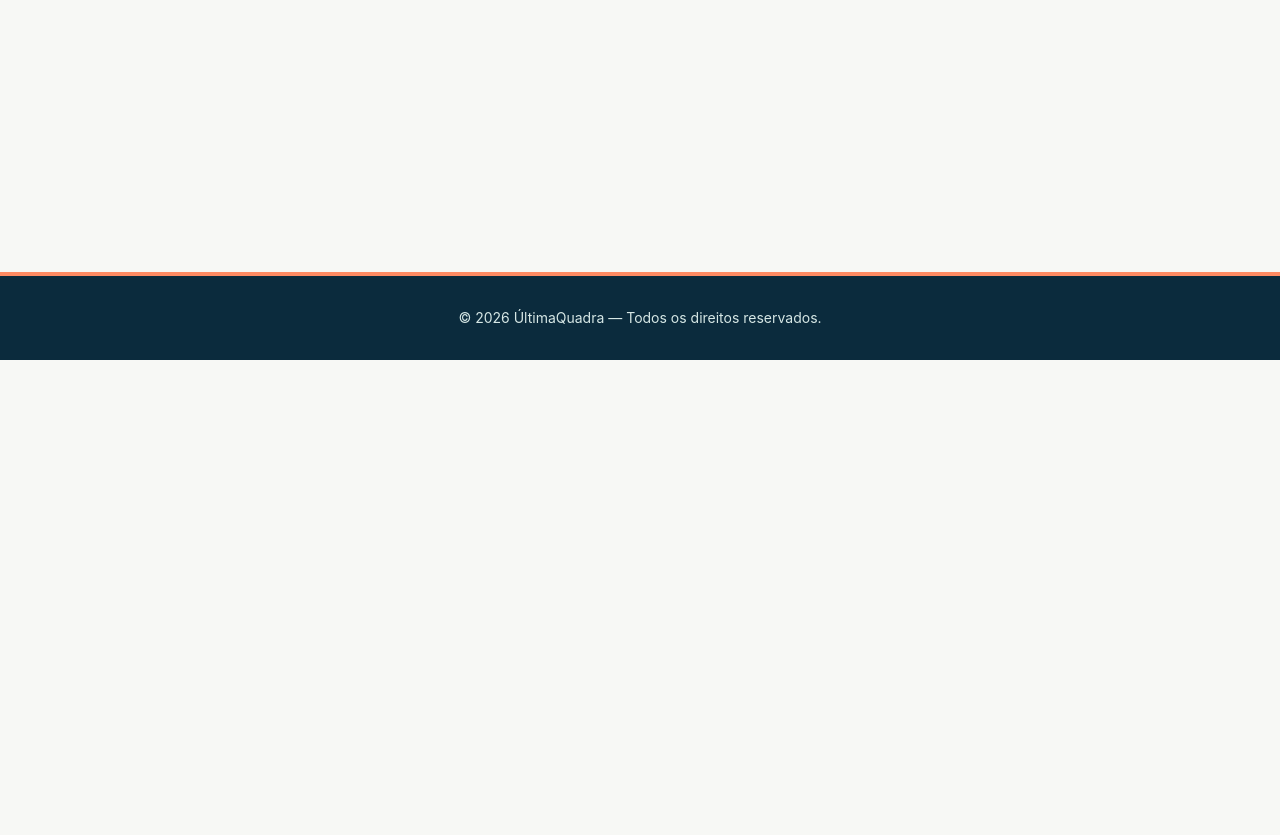
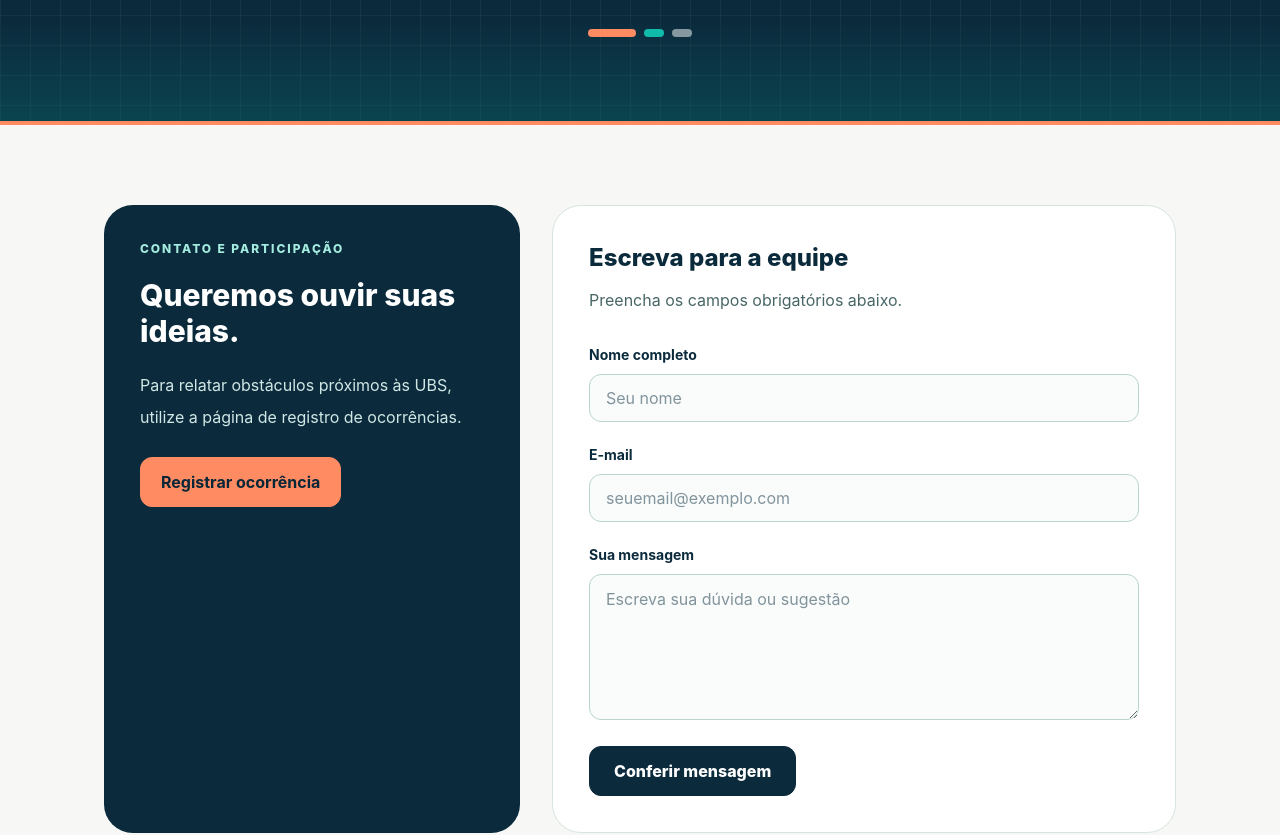
Before and after one commit to nicolaspk/ultimaquadra-front-gs2-2026, a React (Vite) app in the folder my-app/: page /contato in a window 1280 px wide. Shown: the part 440-1275 px from the top of the page. Before the commit the page ends 800 px from the top, so only its background shows below. Built offline with nearby package versions, Linux system fonts and the light colour scheme.

Commit message:
feat: implementa formulario de Contato

```diff
--- a/my-app/src/routes/Contato/index.tsx
+++ b/my-app/src/routes/Contato/index.tsx
@@ -1,10 +1,54 @@
+import { useState, type FormEvent } from 'react';
+import { Link } from 'react-router-dom';
 import Container from '../../components/Container/Container';
+import TituloPagina from '../../components/TituloPagina/TituloPagina';
 
 export default function Contato() {
+  const [mensagem, setMensagem] = useState('');
+
+  function enviar(evento: FormEvent<HTMLFormElement>) {
+    evento.preventDefault();
+    setMensagem('Campos conferidos. Esta página ainda não está conectada a um serviço de e-mail.');
+    evento.currentTarget.reset();
+  }
+
   return (
-    <Container className="py-16 sm:py-20">
-      <h1 className="text-3xl font-extrabold text-[#0b2b3d]">Contato</h1>
-      <p className="mt-4 text-[#3d5e55]">Página em desenvolvimento.</p>
-    </Container>
+    <>
+      <TituloPagina
+        etiqueta="Fale com a equipe"
+        titulo="Sua mensagem também faz parte da conversa."
+        descricao="Tem uma dúvida, sugestão ou comentário sobre o ÚltimaQuadra? Utilize o formulário abaixo."
+      />
+      <section aria-labelledby="contato-formulario" className="bg-[#f7f8f5] py-16 sm:py-20">
+        <Container className="grid gap-8 lg:grid-cols-[0.8fr_1.2fr]">
+          <aside className="rounded-[1.8rem] bg-[#0b2b3d] p-7 text-white sm:p-9">
+            <p className="text-xs font-extrabold tracking-[0.16em] text-[#a5ece0] uppercase">Contato e participação</p>
+            <h2 className="mt-5 text-3xl font-extrabold">Queremos ouvir suas ideias.</h2>
+            <p className="mt-5 leading-8 text-[#d1e7e5]">Para relatar obstáculos próximos às UBS, utilize a página de registro de ocorrências.</p>
+            <Link to="/registrar" className="botao-destaque mt-6 inline-flex min-h-11 items-center rounded-xl px-5 py-3 font-bold">Registrar ocorrência</Link>
+          </aside>
+          <div className="rounded-[1.8rem] border border-[#d7e4df] bg-white p-6 sm:p-9">
+            <h2 id="contato-formulario" className="text-2xl font-extrabold text-[#0b2b3d]">Escreva para a equipe</h2>
+            <p className="mt-3 leading-7 text-[#496666]">Preencha os campos obrigatórios abaixo.</p>
+            {mensagem && <p role="status" className="mt-6 rounded-xl bg-[#e5f7ee] p-4 font-semibold text-[#0a5c49]">{mensagem}</p>}
+            <form onSubmit={enviar} className="mt-7 space-y-5">
+              <div>
+                <label htmlFor="contato-nome" className="text-sm font-bold text-[#0b2b3d]">Nome completo</label>
+                <input id="contato-nome" name="nome" required minLength={2} maxLength={100} autoComplete="name" className="mt-2 min-h-12 w-full rounded-xl border border-[#bcd4ce] bg-[#f9fcfb] px-4 text-[#0b2b3d]" placeholder="Seu nome" />
+              </div>
+              <div>
+                <label htmlFor="contato-email" className="text-sm font-bold text-[#0b2b3d]">E-mail</label>
+                <input id="contato-email" name="email" required type="email" maxLength={150} autoComplete="email" className="mt-2 min-h-12 w-full rounded-xl border border-[#bcd4ce] bg-[#f9fcfb] px-4 text-[#0b2b3d]" placeholder="seuemail@exemplo.com" />
+              </div>
+              <div>
+                <label htmlFor="contato-mensagem" className="text-sm font-bold text-[#0b2b3d]">Sua mensagem</label>
+                <textarea id="contato-mensagem" name="mensagem" required minLength={15} maxLength={1000} rows={5} className="mt-2 w-full rounded-xl border border-[#bcd4ce] bg-[#f9fcfb] px-4 py-3 text-[#0b2b3d]" placeholder="Escreva sua dúvida ou sugestão" />
+              </div>
+              <button type="submit" className="botao-primario inline-flex min-h-12 items-center rounded-xl px-6 py-3 font-extrabold">Conferir mensagem</button>
+            </form>
+          </div>
+        </Container>
+      </section>
+    </>
   );
 }
```
